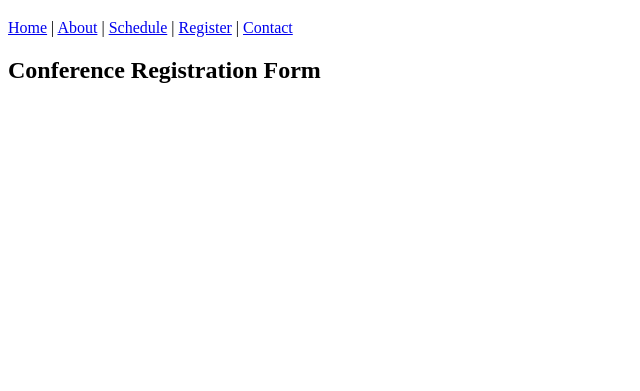
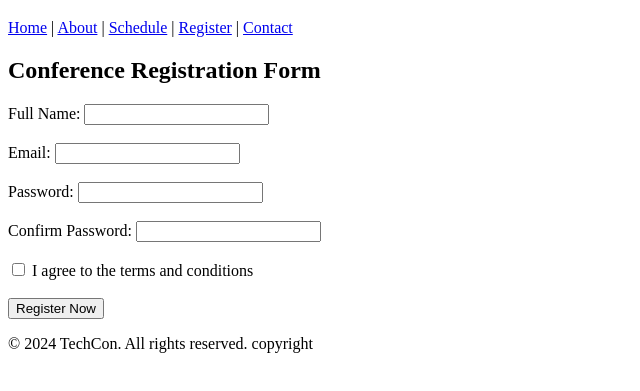
Before and after one commit to Samuel15555/TechCon_HTML, a plain HTML site: page techcon_website/register.html in a window 1280 px wide. Shown: the part 61-452 px from the top of the page, without its empty margins (0-640 px from the left). Drawn offline with Linux system fonts and the light colour scheme.

Commit message:
Updated register.html file

```diff
--- a/techcon_website/register.html
+++ b/techcon_website/register.html
@@ -24,4 +24,34 @@
       <form action="#" method="post">
 
         <!-- Full Name -->
-        <label for="
+        <label for="name">Full Name:</label>
+        <input type="text" id="name" name="name" required><br><br>
+
+        <!-- Email -->
+        <label for="email">Email:</label>
+        <input type="email" id="email" name="email" required><br><br>
+
+        <!-- Password -->
+        <label for="password">Password:</label>
+        <input type="password" id="password" name="password" required><br><br>
+
+        <!-- Confirm Password -->
+        <label for="confirm-password">Confirm Password:</label>
+        <input type="password" id="confirm-password" name="confirm-password" required><br><br>
+
+        <!-- Terms and Conditions -->
+        <input type="checkbox" id="terms" name="terms" required>
+        <label for="terms">I agree to the terms and conditions</label><br><br>
+
+        <!-- Submit -->
+        <button type="submit">Register Now</button>
+      </form>
+    </section>
+  </main>
+
+  <footer>
+    <p>© 2024 TechCon. All rights reserved. copyright</p>
+  </footer>
+
+</body>
+</html>
```
